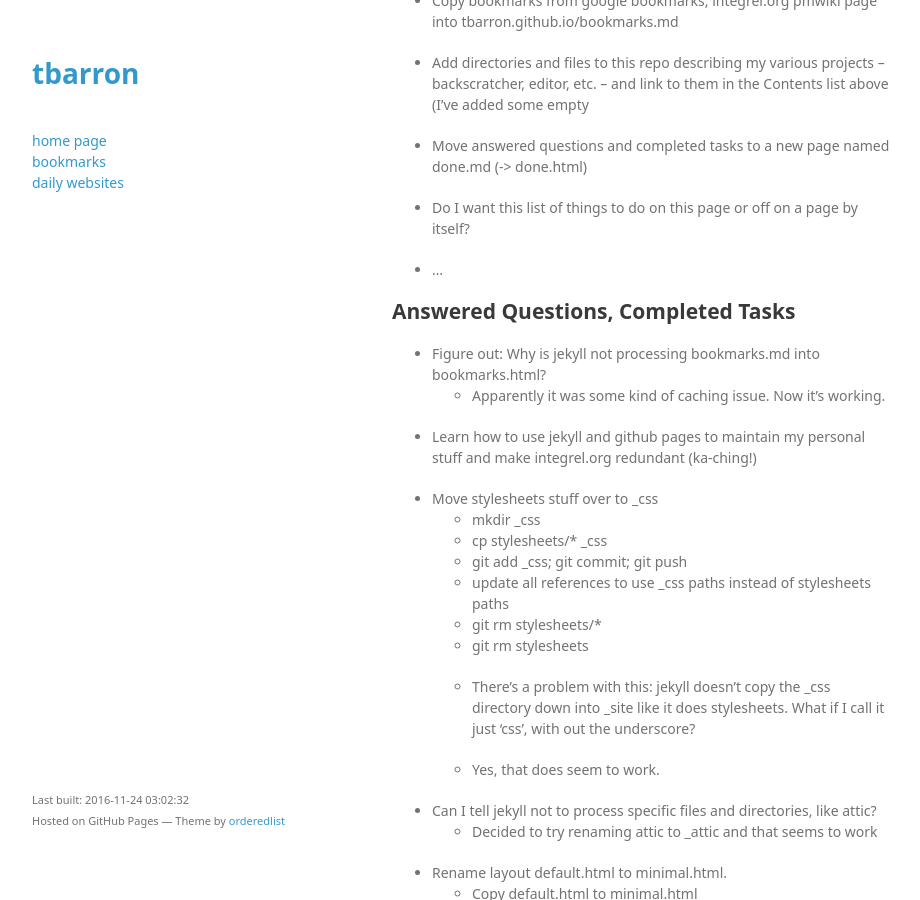
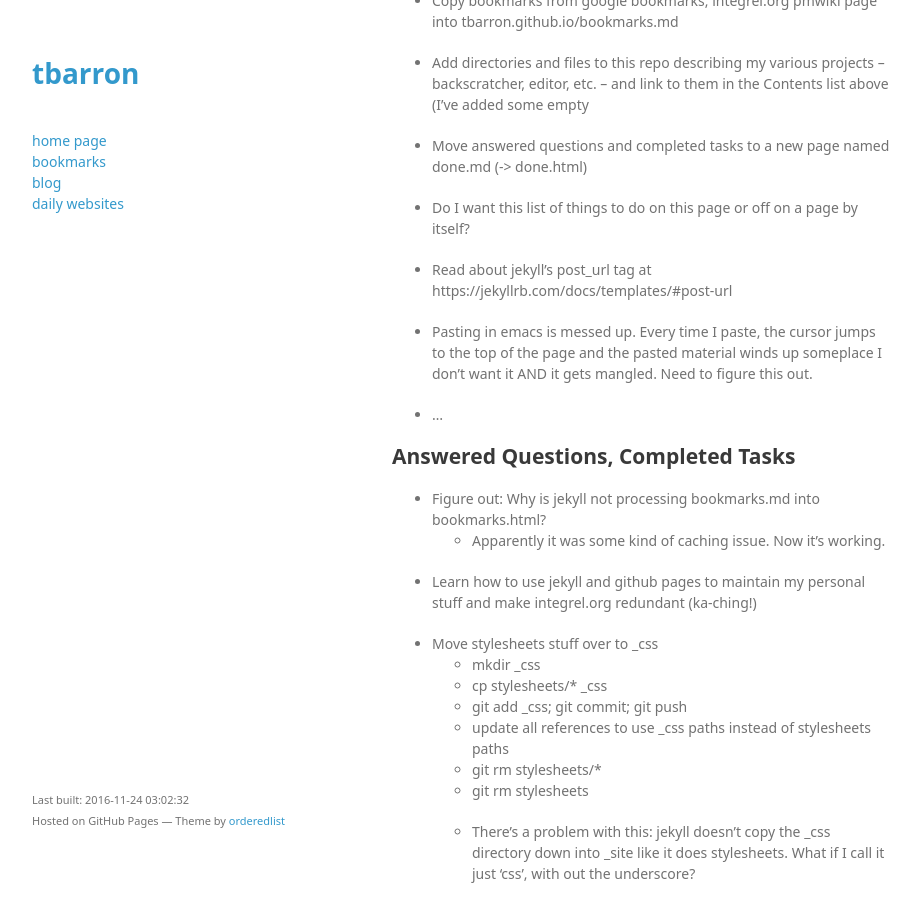
Before and after one commit to tbarron/tbarron.github.io, a Jekyll site: the page built from index.md, in a window 1280 px wide and 900 px high, scrolled down 569 px. Shown: the whole window, without its empty margins (178-1098 px from the left). Built offline with Jekyll 4.4.1, drawn with Linux system fonts in a browser that asks for light colours.

Commit message:
- Use {{ site.baseurl }} to make urls absolute so they work from all    directories.

```diff
--- a/_includes/head.html
+++ b/_includes/head.html
@@ -1,4 +1,5 @@
         <h1><a href="https://github.com/tbarron">tbarron</a></h1>
-        <br><a href="index.html">home page</a>
-        <br><a href="bookmarks.html">bookmarks</a>
+        <br><a href="{{ site.baseurl }}/index.html">home page</a>
+        <br><a href="{{ site.baseurl }}/bookmarks.html">bookmarks</a>
+        <br><a href="{{ site.baseurl }}/blog.html">blog</a>
         <br><a href="https://www.evernote.com/Home.action#n=5401ac9e-4084-4644-a8ce-aeffaf713aeb&ses=4&sh=2&sds=5&" target="_blank">daily websites</a>
--- a/_layouts/minimal.html
+++ b/_layouts/minimal.html
@@ -5,8 +5,8 @@
     <meta http-equiv="X-UA-Compatible" content="chrome=1">
     <title>tbarron.github.io by tbarron</title>
 
-    <link rel="stylesheet" href="css/styles.css">
-    <link rel="stylesheet" href="css/github-light.css">
+    <link rel="stylesheet" href="{{ site.baseurl }}/css/styles.css">
+    <link rel="stylesheet" href="{{ site.baseurl }}/css/github-light.css">
     <meta name="viewport" content="width=device-width">
     <!--[if lt IE 9]>
     <script src="//html5shiv.googlecode.com/svn/trunk/html5.js"></script>
--- a/index.md
+++ b/index.md
@@ -35,6 +35,12 @@
 
  * Do I want this list of things to do on this page or off on a page
    by itself?
+
+ * Read about jekyll's post_url tag at https://jekyllrb.com/docs/templates/\#post-url
+
+ * Pasting in emacs is messed up. Every time I paste, the cursor jumps to
+   the top of the page and the pasted material winds up someplace I don't
+   want it AND it gets mangled. Need to figure this out.
 
  * ...
 
```
